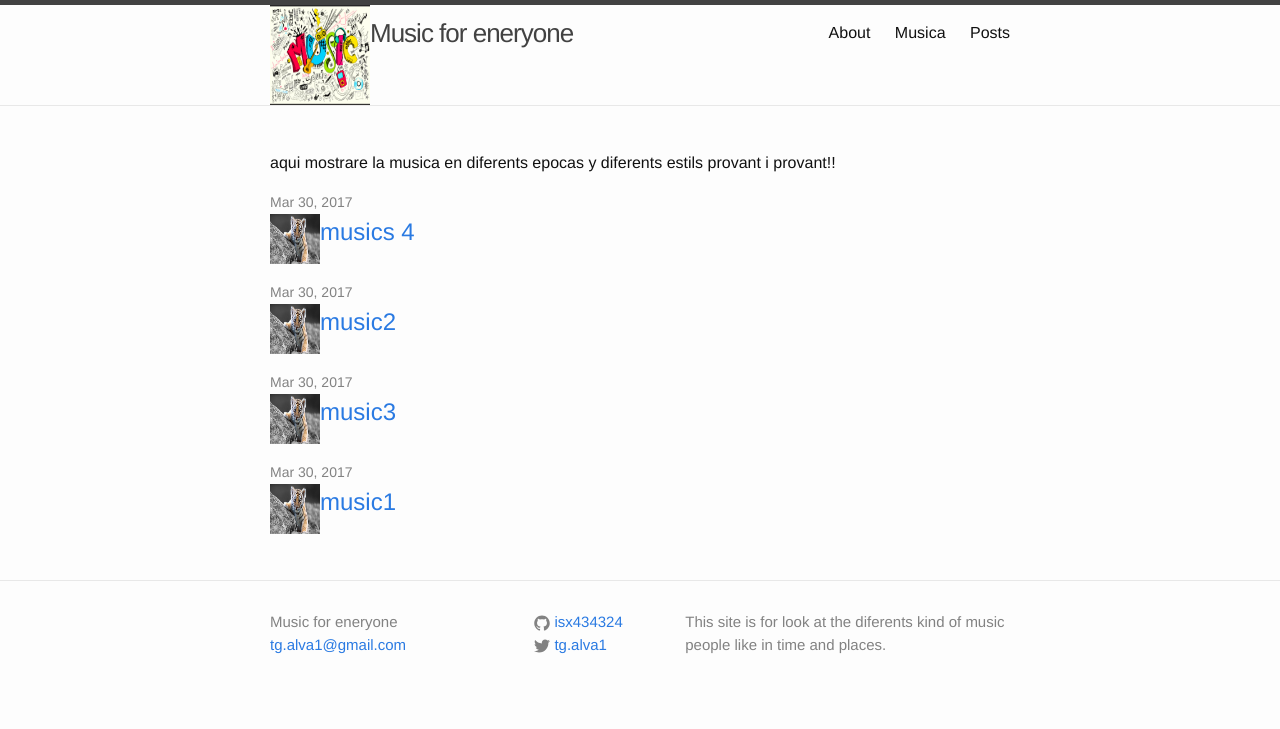
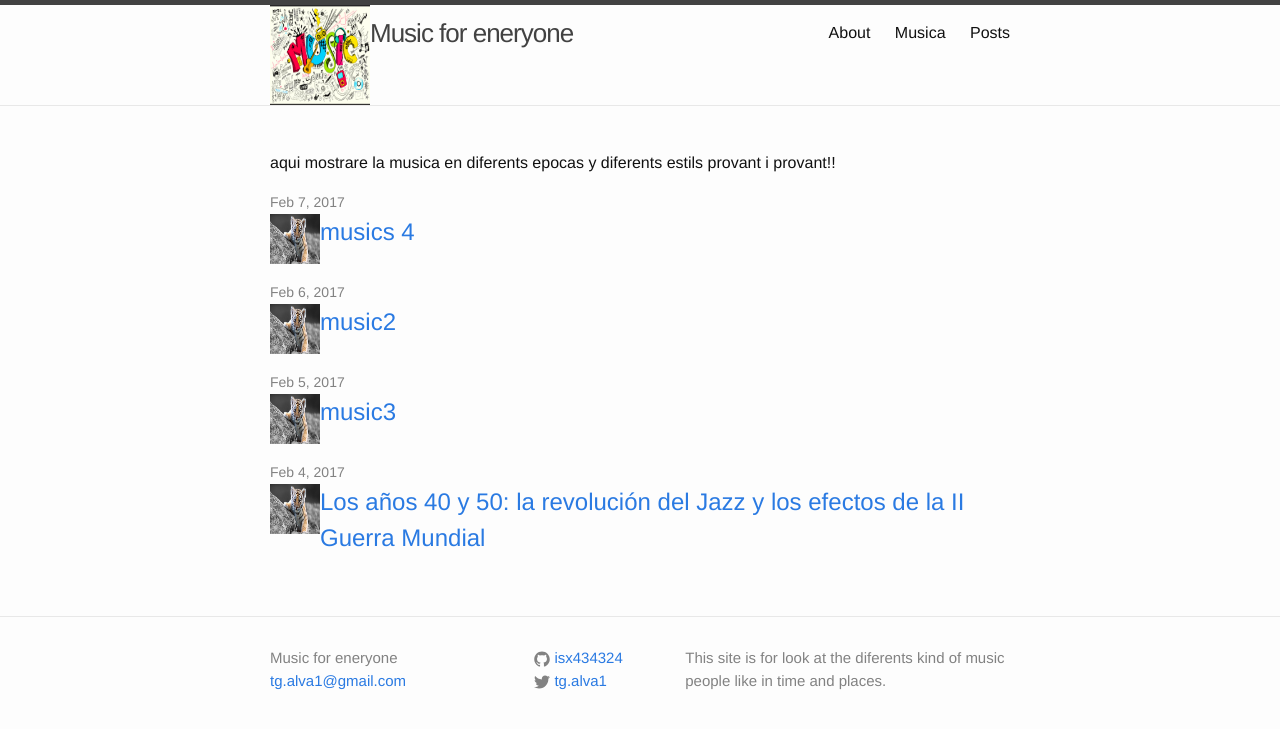
Before and after one commit to isx434324/isx434324.github.io, a Jekyll site: the page built from musica.md, in a window 1280 px wide. Shown: the top 729 px of the page. Built offline with Jekyll 4.4.1, drawn with Linux system fonts in a browser that asks for light colours; some of the changed lines change nothing that is shown.

Commit message:
afegit primer post musica

```diff
--- a/_posts/2017-02-04-music.html
+++ b/_posts/2017-02-04-music.html
@@ -1,8 +1,13 @@
 ---
 layout: post
-title:  "music1"
-date:   2017-03-30 11:38:13 +0200
+title:  "Los años 40 y 50: la revolución del Jazz y los efectos de la II Guerra Mundial"
+date:   2017-02-04 11:38:13 +0200
 categories:  musics
 ---
 
-musica de la epoca 1 pero no vull que em mostri els altres posts de music.
+<h5>Los años cuarenta iban a estar marcados por la II Guerra Mundial, la contienda de mayores proporciones y más devastadora que ha padecido la humanidad. Los dos primeros años de guerra fueron de relativa calma para los Estados Unidos, que veían el conflicto aún lejano y propio de la vieja Europa, siempre enzarzada en disputas territoriales. Pero a finales de 1941, con el ataque japonés a la base militar en el Pacífico de Pearl Harbour, los estadounidenses entraban de lleno en el conflicto, que desde ese momento adquirió proporciones mundiales. Los efectos de la guerra y la recesión económica que trajo consigo no tardaron en hacerse sentir en todos los sectores. Además, muchos músicos fueron llamados a filas, como tantos otros jóvenes. La mayoría de los grandes locales que habían sido el hogar del swing en la década anterior cerraron sus puertas y su lugar fue ocupado por pequeños clubs que daban cobijo a pequeñas formaciones que no tenían la fama y el reconocimiento de las que le precedieron.</h5>
+
+<h5>- El Bebop</h5>
+<h5>- El Cool Jazz</h5>
+<h5>- El Hard Bop</h5>
+<h5>- Rudy Van Gelder</h5>
--- a/_posts/2017-02-05-music.html
+++ b/_posts/2017-02-05-music.html
@@ -1,7 +1,7 @@
 ---
 layout: post
 title:  "music3"
-date:   2017-03-30 11:38:13 +0200
+date:   2017-02-05 11:38:13 +0200
 categories: musics
 ---
 
--- a/_posts/2017-02-06-music.html
+++ b/_posts/2017-02-06-music.html
@@ -1,7 +1,7 @@
 ---
 layout: post
 title:  "music2"
-date:   2017-03-30 11:38:13 +0200
+date:   2017-02-06 11:38:13 +0200
 categories: musics
 ---
 
--- a/_posts/2017-02-07-music.html
+++ b/_posts/2017-02-07-music.html
@@ -1,7 +1,7 @@
 ---
 layout: post
 title:  "musics 4"
-date:   2017-03-30 11:38:13 +0200
+date:   2017-02-07 11:38:13 +0200
 categories: musics
 ---
 
```
